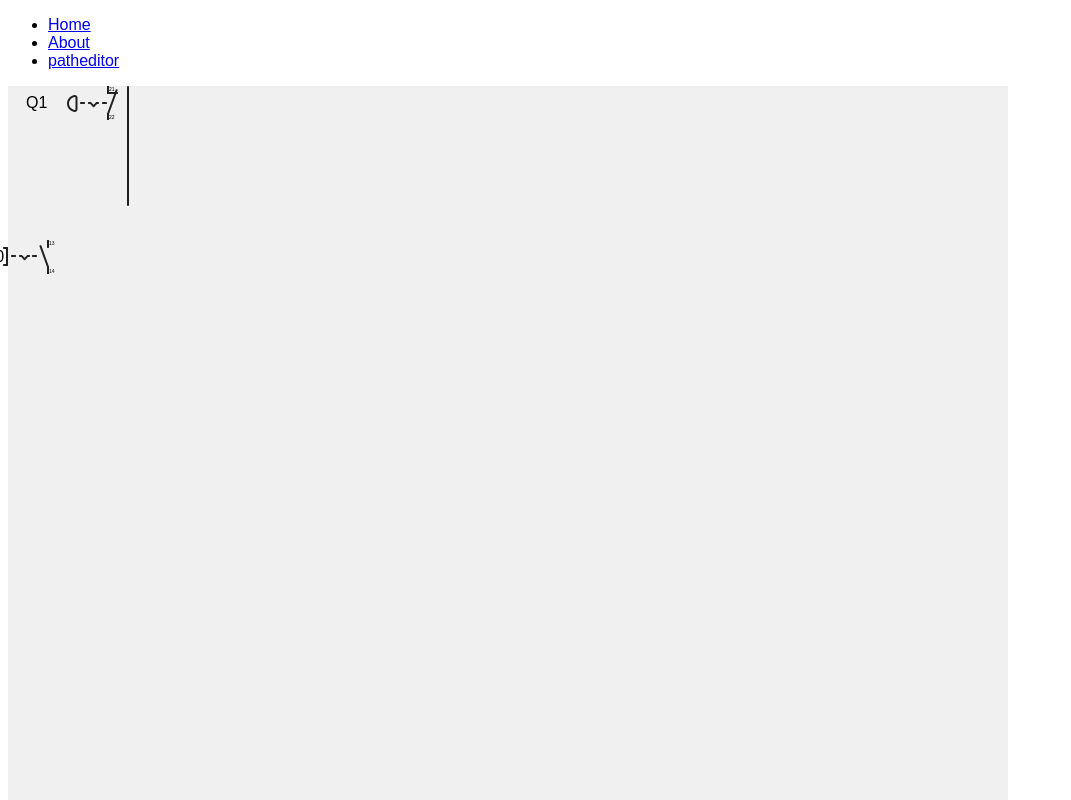
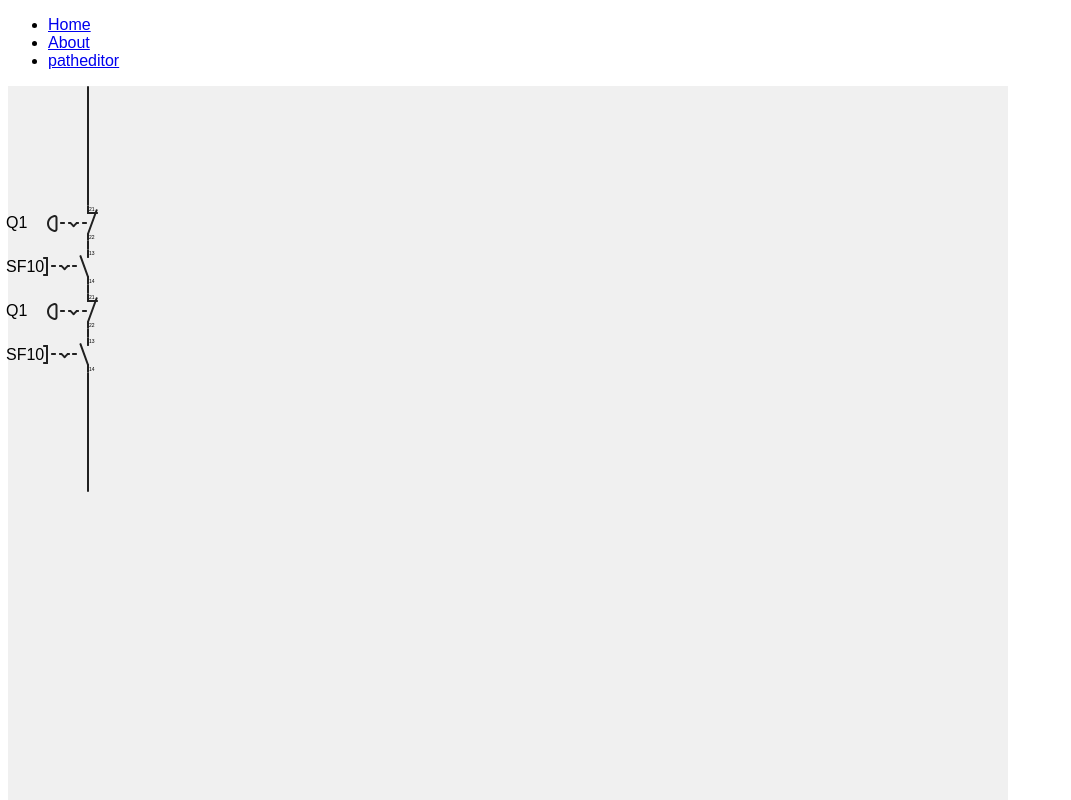
Before and after one commit to Protokollmaker/NoteTorailPlanOld, a SvelteKit app: page /patheditor in a window 1280 px wide. Shown: the top 800 px of the page, without its empty margins (0-1071 px from the left). Built offline with nearby package versions, Linux system fonts and the light colour scheme.

Commit message:
7 files modified

```diff
--- a/package.json
+++ b/package.json
@@ -24,5 +24,8 @@
 		"typescript": "^4.9.3",
 		"vite": "^4.0.0"
 	},
-	"type": "module"
+	"type": "module",
+	"dependencies": {
+		"svelte-grid-layout": "^1.0.3"
+	}
 }
--- a/src/lib/components/Switch/NC.svelte
+++ b/src/lib/components/Switch/NC.svelte
@@ -5,7 +5,7 @@
   export let toggle = false;
   export let active = false;
   export let betätigungsweg = "none";
-  export const Kontakbezeichnung = [21, 22];
+  export let Kontakbezeichnung = [21, 22];
   if (betätigungsweg == "none" && toggle) {
     throw new Error("can't have a toggel in line when ther is no line (no actuation path)");
   }
--- a/src/lib/components/Switch/NO.svelte
+++ b/src/lib/components/Switch/NO.svelte
@@ -74,10 +74,10 @@
 
 <style>
 section {
-  position: absolute;
   width: fit-content;
   /*top, rechts, unten, links*/
   margin: 0px 10px 0px 50px;
+  height: 34px;
 }
 
 span {
--- a/src/lib/components/line.svelte
+++ b/src/lib/components/line.svelte
@@ -31,11 +31,9 @@
 	}
 </script>
 
-<section>
+<section style="transform: translate({positionCalebraton.x}px,{positionCalebraton.y}px);width: {width}px; height: {height}px;">
  <div class="line"
-      style="width: {width}px; height: {height}px;
-          transform: translate({positionCalebraton.x}px,{positionCalebraton.y}px);
-          {borderStyle}"
+      style="width: {width}px; height: {height}px; {borderStyle}"
       on:click={handleClick}></div>
   {#if border}
     <Addbutton position={{x: position.x, y: position.y}} direction="East"/>
--- a/src/routes/patheditor/+page.svelte
+++ b/src/routes/patheditor/+page.svelte
@@ -5,6 +5,7 @@
   import NormalyOpen from "$lib/components/Switch/NO.svelte";
   import NormalyClosed from "$lib/components/Switch/NC.svelte";
   let test = [];
+  let line = 80;
 </script>
 
 <svelte:head>
@@ -23,9 +24,15 @@
     <NormalyOpen position={{x:120, y:200}} betätigungsweg="generall" toggle={false} Bezeichnung="SF1" bind:value="{test}"/>
     <NormalyOpen position={{x:120, y:300}} betätigungsweg="generall" toggle={true} Bezeichnung="SF4" bind:value="{test}"/>
     <NormalyOpen position={{x:120, y:120}} betätigungsweg="none" Bezeichnung="Q1" bind:value="{test}"/>-->
-    <Line          position={{x: 120, y: 0}} length=120 direction="vertical" note=1/>
-    <NormalyClosed position={{x:100, y:0}} betätigungsweg="notaus" Bezeichnung="Q1" bind:value="{test}" toggle={true}/>
-    <NormalyOpen   position={{x:40, y:120}} betätigungsweg="pull" Bezeichnung="SF10" bind:value="{test}" toggle={true}/>
+    <Line          position={{x: line, y: 0}} length=120 direction="vertical" note=1/>
+    <NormalyClosed position={{x: line, y:0}} betätigungsweg="notaus" Bezeichnung="Q1" bind:value="{test}" toggle={true}/>
+    <Line          position={{x: line, y: 0}} length=10 direction="vertical" note=1/>
+    <NormalyOpen   position={{x: line, y:0}} betätigungsweg="pull" Bezeichnung="SF10" bind:value="{test}" toggle={true}/>
+    <Line          position={{x: line, y: 0}} length=10 direction="vertical" note=1/>
+    <NormalyClosed position={{x: line, y:0}} betätigungsweg="notaus" Bezeichnung="Q1" bind:value="{test}" toggle={true}/>
+    <Line          position={{x: line, y: 0}} length=10 direction="vertical" note=1/>
+    <NormalyOpen   position={{x: line, y:0}} betätigungsweg="pull" Bezeichnung="SF10" bind:value="{test}" toggle={true}/>
+    <Line          position={{x: line, y: 0}} length=120 direction="vertical" note=1/>
   </div>
 </section>
 
```
Also changed, not shown: src/routes/+page.svelte (+0 -8 lines), 1 other file (tests, documents, lock files or other folders).
